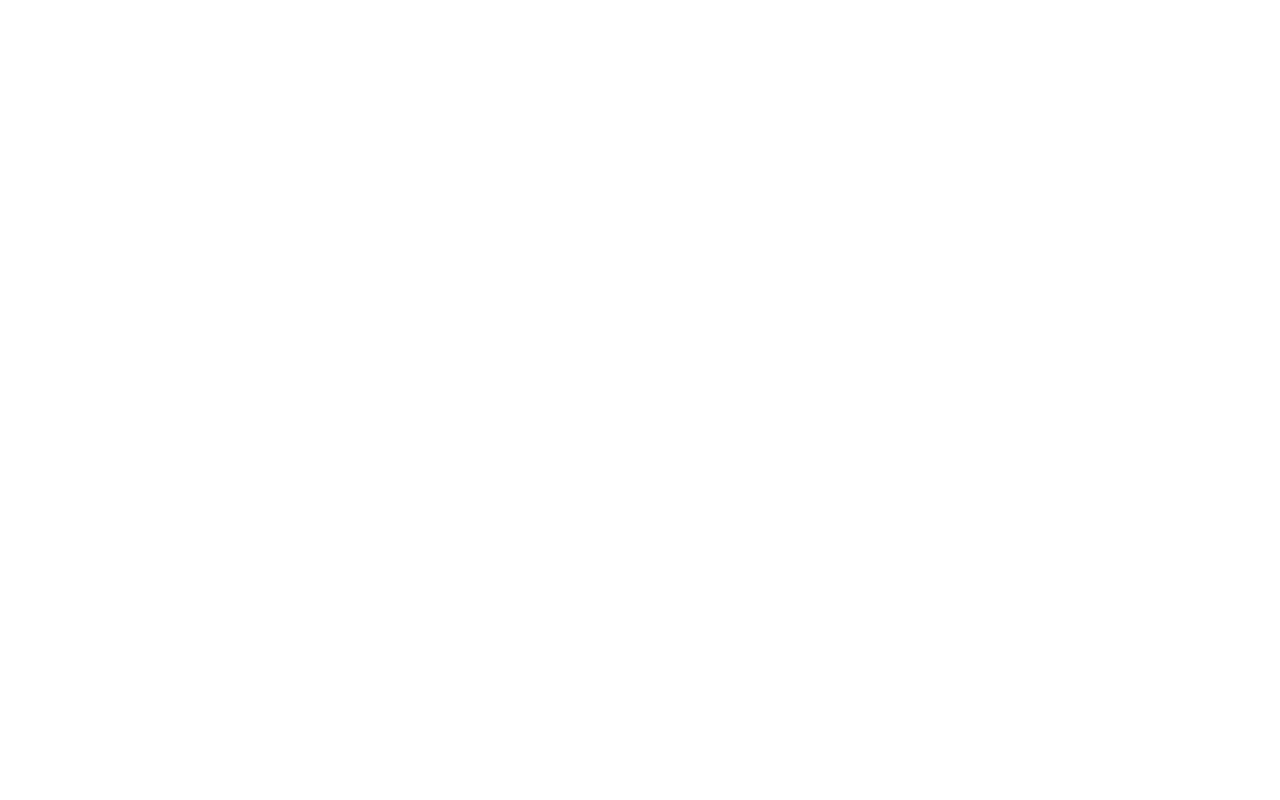
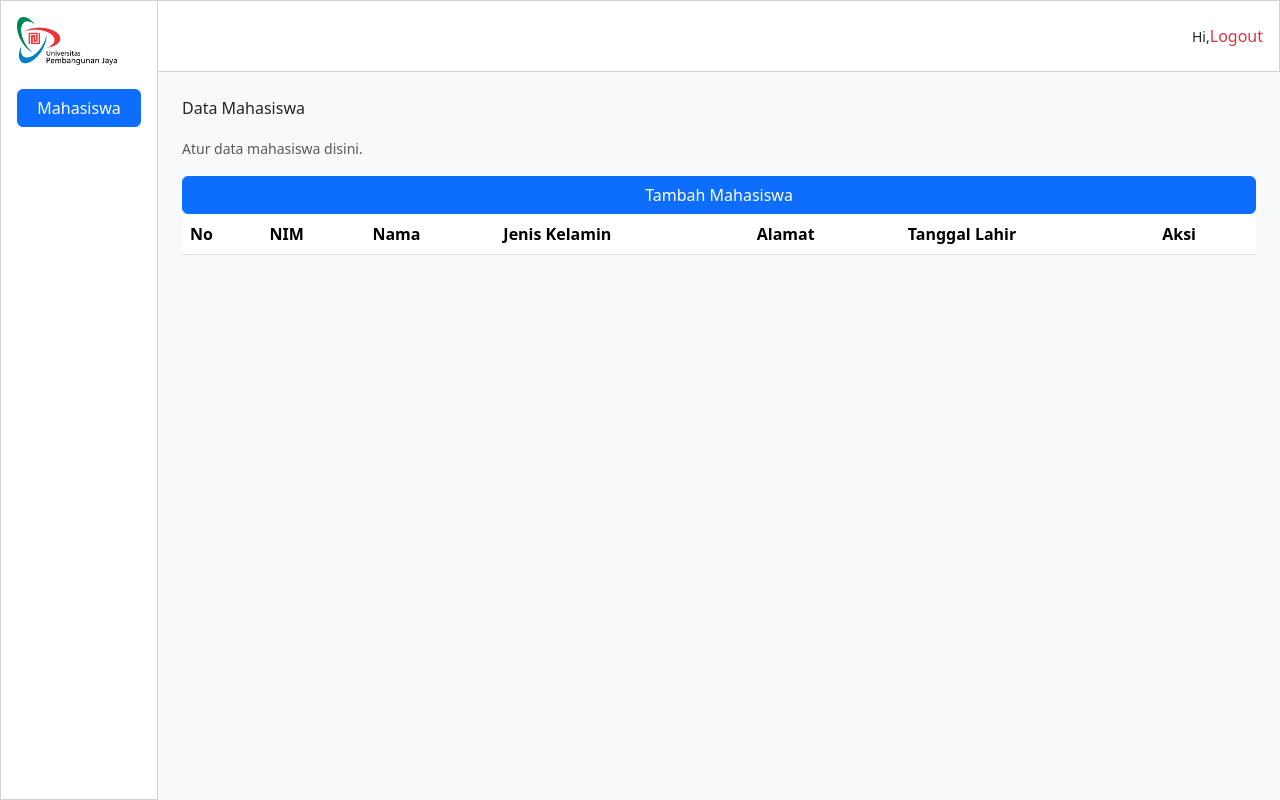
Before and after one commit to theokunto/crud-mahasiswa, a website: page public/student.html in a window 1280 px wide. Drawn offline with nearby package versions, Linux system fonts and the light colour scheme.

Commit message:
add more data mahasiswa

```diff
--- a/public/student.html
+++ b/public/student.html
@@ -0,0 +1,57 @@
+<!doctype html>
+<html lang="en">
+<head>
+    <meta charset="UTF-8">
+    <meta name="viewport" content="width=device-width, initial-scale=1.0">
+    <meta http-equiv="X-UA-Compatible" content="ie=edge">
+    <link href="https://cdn.jsdelivr.net/npm/bootstrap@5.3.3/dist/css/bootstrap.min.css" rel="stylesheet"
+          integrity="sha384-QWTKZyjpPEjISv5WaRU9OFeRpok6YctnYmDr5pNlyT2bRjXh0JMhjY6hW+ALEwIH" crossorigin="anonymous">
+    <link href="style.css" rel="stylesheet">
+    <title>MyUpj2</title>
+</head>
+<body>
+<div class="d-flex justify-content-start flex-row" style="height: 100vh;">
+    <div class="card rounded-0" style="width:180px; height: 100vh; border-width: 1px">
+        <div class="card-body d-flex flex-column h-100">
+            <div class="mb-4">
+                <img alt="logo-upj" src="assets/image/logo-upj.webp" style="height: 48px;"/>
+            </div>
+            <button class="btn btn-primary w-100 mb-auto">Mahasiswa</button>
+        </div>
+    </div>
+    <div class="w-100 d-flex flex-column">
+        <div class="card rounded-0" style="height: 72px;border-width: 1px;border-left-width: 0;">
+            <div class="card-body d-flex align-items-center justify-content-end">
+                <small>Hi, </small>
+                <a href="#"
+                   class="ml-4 link-danger link-offset-2 link-underline-opacity-0 link-underline-opacity-0-hover">Logout</a>
+            </div>
+        </div>
+        <div class="p-4 d-flex flex-column">
+            <p>Data Mahasiswa </p>
+            <p><small class="text-body-secondary">Atur data mahasiswa disini. </small> </p>
+            <button class="btn btn-primary">Tambah Mahasiswa</button>
+            <table class="table">
+                <thead>
+                <tr>
+                    <th scope="col">No</th>
+                    <th scope="col">NIM</th>
+                    <th scope="col">Nama</th>
+                    <th scope="col">Jenis Kelamin</th>
+                    <th scope="col">Alamat</th>
+                    <th scope="col">Tanggal Lahir</th>
+                    <th scope="col">Aksi</th>
+                </tr>
+                </thead>
+                <tbody id="databody" class="table-group-divider">
+                </tbody>
+            </table>
+        </div>
+    </div>
+</div>
+<script src="https://cdn.jsdelivr.net/npm/bootstrap@5.3.3/dist/js/bootstrap.bundle.min.js"
+        integrity="sha384-YvpcrYf0tY3lHB60NNkmXc5s9fDVZLESaAA55NDzOxhy9GkcIdslK1eN7N6jIeHz"
+        crossorigin="anonymous"></script>
+
+</body>
+</html>
--- a/public/login.style.css
+++ b/public/style.css
@@ -1,7 +1,4 @@
 body {
     background-color: #f8f9fa; /* Light grey background */
     height: 100vh;
-    display: flex;
-    align-items: center;
-    justify-content: center;
 }
```
Also changed, not shown: public/login.html (+8 -3 lines).
